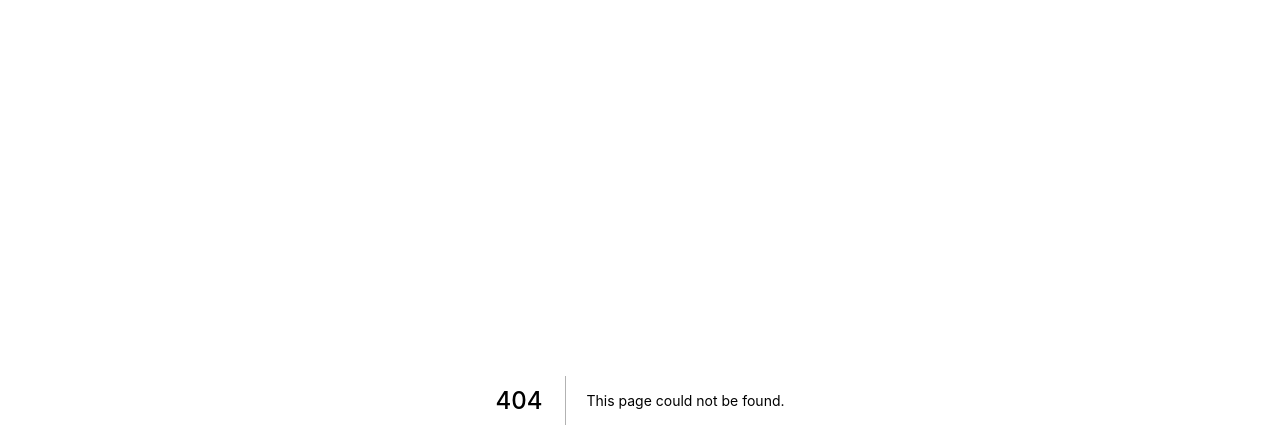
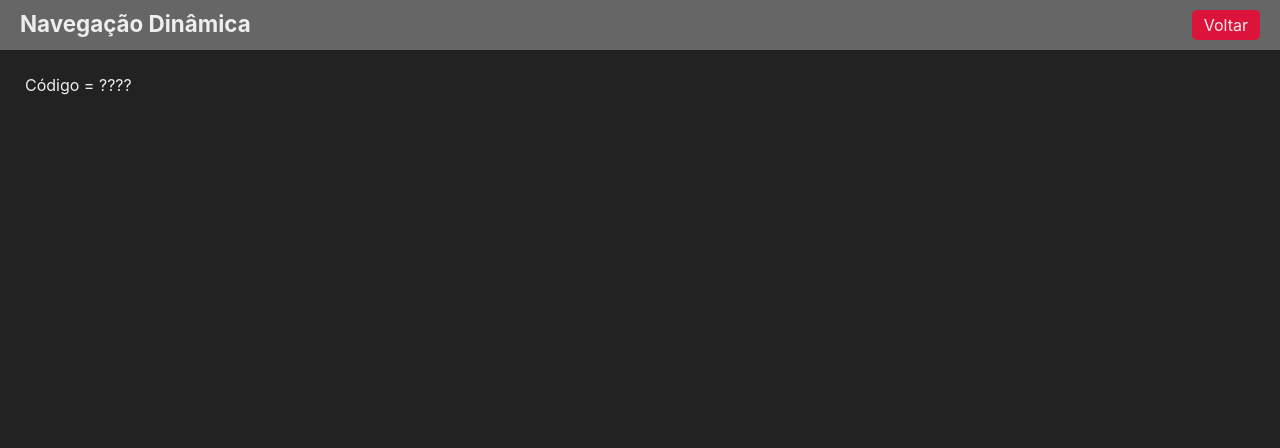
Before and after one commit to KDashMax/aulao_nextjs, a Next.js app: page /cliente/codigo in a window 1280 px wide. Before the commit this address had no page. Shown: the top 448 px of the page. Built offline with nearby package versions, Linux system fonts and the light colour scheme.

Commit message:
ADDED cliente/codigo.jsx

```diff
--- /dev/null
+++ b/src/pages/cliente/codigo.jsx
@@ -0,0 +1,9 @@
+import Layout from "../../components/Layout"
+
+export default function ClienteProCodigo() {
+    return (
+        <Layout titulo="Navegação Dinâmica">
+            <span>Código = ????</span>
+        </Layout>
+    )
+}
--- a/src/pages/index.jsx
+++ b/src/pages/index.jsx
@@ -20,6 +20,7 @@ export default function Inicio() {
                 <Navegador texto="Exemplo" destino="/exemplo" cor="#9400d3"/>
                 <Navegador texto="JSX" destino="/jsx" cor="crimson" />
                 <Navegador texto="Navegação #01" destino="/navegacao/" cor="green" />
+                <Navegador texto="Navegação #02" destino="/cliente/123" cor="navy" />
             </div>
         </>
     )
```
